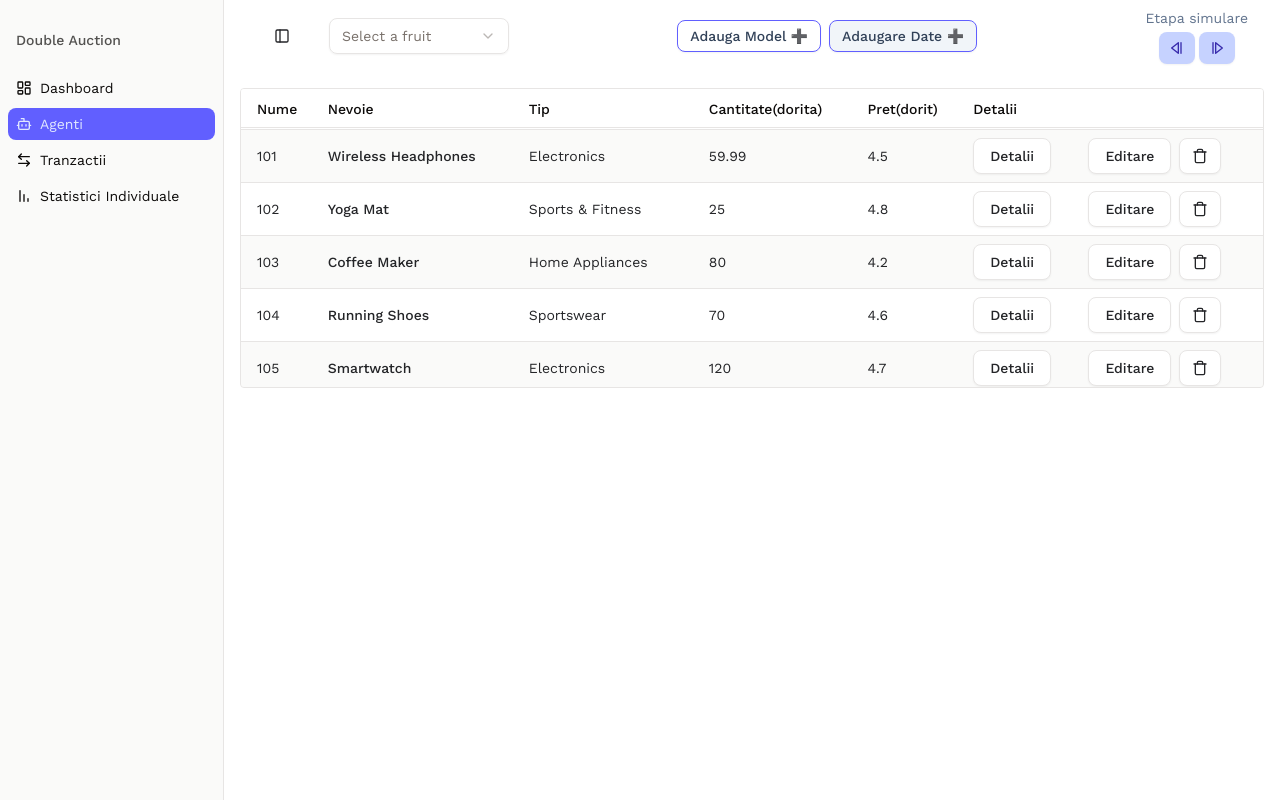
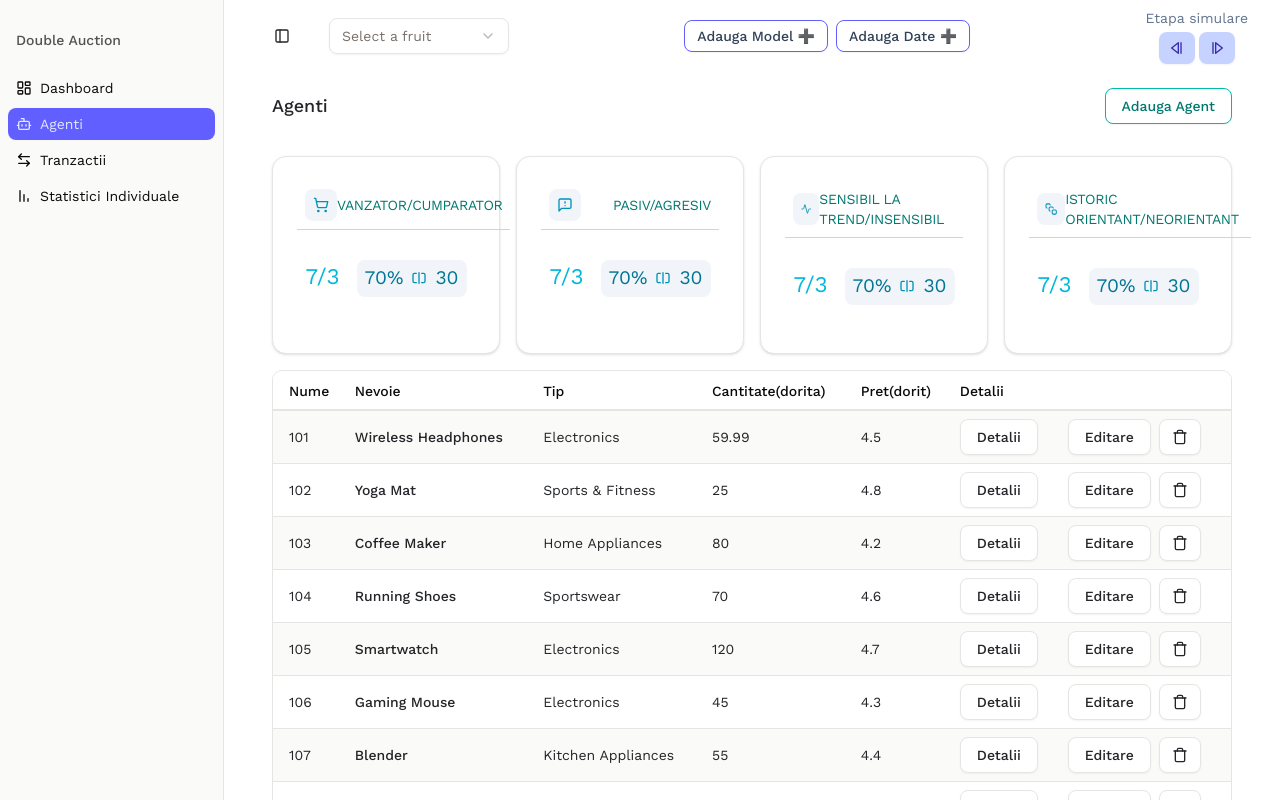
Before and after one commit to RobicaCodeaza/DoubleAuction-Ai, a React (Vite) app: page /agenti in a window 1280 px wide. Shown: the top 800 px of the page. Built offline with nearby package versions, Linux system fonts and the light colour scheme.

Commit message:
Feature/Agenti - Finished Design

```diff
--- /dev/null
+++ b/src/features/Agenti/ContentStatisticCardAgent.jsx
@@ -0,0 +1,20 @@
+import Icon from '@/ui/Icon'
+
+function ContentStatisticCardAgent({ IconStats, stat1, stat2 }) {
+    return (
+        <div className="flex justify-around">
+            <div className="text-[1.4rem] text-cyan-500">
+                {stat1}/{stat2}
+            </div>
+            <div className="flex items-center gap-2 rounded-md bg-slate-100 px-2 py-1 text-[1.2rem] text-cyan-700">
+                {(stat1 * 100) / (stat1 + stat2)}%{' '}
+                <Icon size="sm" otherClasses={'text-cyan-600'}>
+                    <IconStats></IconStats>
+                </Icon>{' '}
+                {(stat2 * 100) / (stat1 + stat2)}
+            </div>
+        </div>
+    )
+}
+
+export default ContentStatisticCardAgent
--- /dev/null
+++ b/src/features/Agenti/HeaderStatisticCardAgent.jsx
@@ -0,0 +1,20 @@
+import Icon from '@/ui/Icon'
+
+function HeaderStatisticCardAgent({ IconStats, title }) {
+    return (
+        <div className="flex w-full items-center justify-between border-b border-slate-300 px-2 py-2 text-sm">
+            <Icon
+                size="lg"
+                className="ml-2"
+                otherClasses="text-cyan-600 bg-slate-100 px-2 py-2 rounded-md"
+            >
+                <IconStats></IconStats>
+            </Icon>
+            <div className="text-sm tracking-tight text-teal-700 uppercase">
+                {title}
+            </div>
+        </div>
+    )
+}
+
+export default HeaderStatisticCardAgent
--- /dev/null
+++ b/src/features/Agenti/TableAgenti.jsx
@@ -0,0 +1,157 @@
+import {
+    Table,
+    TableBody,
+    TableCell,
+    TableHead,
+    TableHeader,
+    TableRow,
+} from '@/components/ui/table'
+import { DetaliiAgent } from './DetaliiAgent'
+import { EditareAgent } from './EditareAgent'
+import { StergereAgent } from './StergereAgent'
+
+const products = [
+    {
+        id: 101,
+        name: 'Wireless Headphones',
+        category: 'Electronics',
+        price: 59.99,
+        rating: 4.5,
+        stockQuantity: 120,
+        supplier: 'SoundTech Ltd',
+        dateAdded: '2024-01-15',
+    },
+    {
+        id: 102,
+        name: 'Yoga Mat',
+        category: 'Sports & Fitness',
+        price: 25.0,
+        rating: 4.8,
+        stockQuantity: 200,
+        supplier: 'FitGear Inc',
+        dateAdded: '2024-01-20',
+    },
+    {
+        id: 103,
+        name: 'Coffee Maker',
+        category: 'Home Appliances',
+        price: 80.0,
+        rating: 4.2,
+        stockQuantity: 80,
+        supplier: 'HomeBrew Supplies',
+        dateAdded: '2024-02-05',
+    },
+    {
+        id: 104,
+        name: 'Running Shoes',
+        category: 'Sportswear',
+        price: 70.0,
+        rating: 4.6,
+        stockQuantity: 150,
+        supplier: 'RunWell Co.',
+        dateAdded: '2024-03-15',
+    },
+    {
+        id: 105,
+        name: 'Smartwatch',
+        category: 'Electronics',
+        price: 120.0,
+        rating: 4.7,
+        stockQuantity: 60,
+        supplier: 'TechTime',
+        dateAdded: '2024-04-10',
+    },
+    {
+        id: 106,
+        name: 'Gaming Mouse',
+        category: 'Electronics',
+        price: 45.0,
+        rating: 4.3,
+        stockQuantity: 95,
+        supplier: 'GamePro Gear',
+        dateAdded: '2024-04-22',
+    },
+    {
+        id: 107,
+        name: 'Blender',
+        category: 'Kitchen Appliances',
+        price: 55.0,
+        rating: 4.4,
+        stockQuantity: 110,
+        supplier: 'KitchenEssentials',
+        dateAdded: '2024-05-05',
+    },
+    {
+        id: 108,
+        name: 'Electric Kettle',
+        category: 'Kitchen Appliances',
+        price: 30.0,
+        rating: 4.1,
+        stockQuantity: 130,
+        supplier: 'HomeEssentials',
+        dateAdded: '2024-05-18',
+    },
+    {
+        id: 109,
+        name: 'Office Chair',
+        category: 'Furniture',
+        price: 150.0,
+        rating: 4.6,
+        stockQuantity: 50,
+        supplier: 'FurniPro',
+        dateAdded: '2024-06-01',
+    },
+    {
+        id: 110,
+        name: 'LED Desk Lamp',
+        category: 'Lighting',
+        price: 20.0,
+        rating: 4.5,
+        stockQuantity: 210,
+        supplier: 'BrightLight',
+        dateAdded: '2024-06-10',
+    },
+]
+
+export default function TableAgenti() {
+    return (
+        <div className="tabland:[&>div]:max-h-[800px] tabport:[&>div]:max-h-[600px] phone:[&>div]:max-h-[400px] grid w-full [&>div]:max-h-[300px] [&>div]:rounded-lg [&>div]:border">
+            <Table>
+                <TableHeader>
+                    <TableRow className="sticky top-0 bg-white after:absolute after:inset-x-0 after:bottom-0 after:h-px after:bg-stone-200 after:content-[''] dark:bg-stone-950 dark:after:bg-stone-800 [&>*]:whitespace-nowrap">
+                        <TableHead className="pl-4">Nume</TableHead>
+                        <TableHead>Nevoie</TableHead>
+                        <TableHead>Tip</TableHead>
+                        <TableHead>Cantitate(dorita)</TableHead>
+                        <TableHead>Pret(dorit)</TableHead>
+                        <TableHead>Detalii</TableHead>
+                        <TableHead></TableHead>
+                    </TableRow>
+                </TableHeader>
+                <TableBody className="overflow-hidden">
+                    {products.map((product) => (
+                        <TableRow
+                            key={product.id}
+                            className="odd:bg-stone-100/50 dark:odd:bg-stone-800/50 [&>*]:whitespace-nowrap"
+                        >
+                            <TableCell className="pl-4">{product.id}</TableCell>
+                            <TableCell className="font-medium">
+                                {product.name}
+                            </TableCell>
+                            <TableCell>{product.category}</TableCell>
+                            <TableCell>{product.price}</TableCell>
+                            <TableCell>{product.rating}</TableCell>
+                            <TableCell>
+                                <DetaliiAgent></DetaliiAgent>
+                            </TableCell>
+                            <TableCell className={'flex gap-2'}>
+                                <EditareAgent></EditareAgent>
+                                <StergereAgent></StergereAgent>
+                            </TableCell>
+                        </TableRow>
+                    ))}
+                </TableBody>
+            </Table>
+        </div>
+    )
+}
--- a/src/pages/Agenti.jsx
+++ b/src/pages/Agenti.jsx
@@ -1,157 +1,93 @@
+import { Button } from '@/components/ui/button'
+import ContentStatisticCardAgent from '@/features/Agenti/ContentStatisticCardAgent'
+import HeaderStatisticCardAgent from '@/features/Agenti/HeaderStatisticCardAgent'
+import TableAgenti from '@/features/Agenti/TableAgenti'
+import StatisticCard from '@/ui/StatisticCard'
 import {
-    Table,
-    TableBody,
-    TableCell,
-    TableHead,
-    TableHeader,
-    TableRow,
-} from '@/components/ui/table'
-import { StergereAgent } from '@/features/Agenti/StergereAgent'
-import { EditareAgent } from '@/features/Agenti/EditareAgent'
-import { DetaliiAgent } from '@/features/Agenti/DetaliiAgent'
+    ShoppingCart,
+    SquareSplitHorizontal,
+    MessageSquareWarning,
+    Activity,
+    SquareStack,
+} from 'lucide-react'
 
-const products = [
-    {
-        id: 101,
-        name: 'Wireless Headphones',
-        category: 'Electronics',
-        price: 59.99,
-        rating: 4.5,
-        stockQuantity: 120,
-        supplier: 'SoundTech Ltd',
-        dateAdded: '2024-01-15',
-    },
-    {
-        id: 102,
-        name: 'Yoga Mat',
-        category: 'Sports & Fitness',
-        price: 25.0,
-        rating: 4.8,
-        stockQuantity: 200,
-        supplier: 'FitGear Inc',
-        dateAdded: '2024-01-20',
-    },
-    {
-        id: 103,
-        name: 'Coffee Maker',
-        category: 'Home Appliances',
-        price: 80.0,
-        rating: 4.2,
-        stockQuantity: 80,
-        supplier: 'HomeBrew Supplies',
-        dateAdded: '2024-02-05',
-    },
-    {
-        id: 104,
-        name: 'Running Shoes',
-        category: 'Sportswear',
-        price: 70.0,
-        rating: 4.6,
-        stockQuantity: 150,
-        supplier: 'RunWell Co.',
-        dateAdded: '2024-03-15',
-    },
-    {
-        id: 105,
-        name: 'Smartwatch',
-        category: 'Electronics',
-        price: 120.0,
-        rating: 4.7,
-        stockQuantity: 60,
-        supplier: 'TechTime',
-        dateAdded: '2024-04-10',
-    },
-    {
-        id: 106,
-        name: 'Gaming Mouse',
-        category: 'Electronics',
-        price: 45.0,
-        rating: 4.3,
-        stockQuantity: 95,
-        supplier: 'GamePro Gear',
-        dateAdded: '2024-04-22',
-    },
-    {
-        id: 107,
-        name: 'Blender',
-        category: 'Kitchen Appliances',
-        price: 55.0,
-        rating: 4.4,
-        stockQuantity: 110,
-        supplier: 'KitchenEssentials',
-        dateAdded: '2024-05-05',
-    },
-    {
-        id: 108,
-        name: 'Electric Kettle',
-        category: 'Kitchen Appliances',
-        price: 30.0,
-        rating: 4.1,
-        stockQuantity: 130,
-        supplier: 'HomeEssentials',
-        dateAdded: '2024-05-18',
-    },
-    {
-        id: 109,
-        name: 'Office Chair',
-        category: 'Furniture',
-        price: 150.0,
-        rating: 4.6,
-        stockQuantity: 50,
-        supplier: 'FurniPro',
-        dateAdded: '2024-06-01',
-    },
-    {
-        id: 110,
-        name: 'LED Desk Lamp',
-        category: 'Lighting',
-        price: 20.0,
-        rating: 4.5,
-        stockQuantity: 210,
-        supplier: 'BrightLight',
-        dateAdded: '2024-06-10',
-    },
-]
-
-export default function StickyHeaderTableDemo() {
+function Agenti() {
     return (
-        <div className="grid w-full [&>div]:max-h-[300px] [&>div]:rounded [&>div]:border">
-            <Table>
-                <TableHeader>
-                    <TableRow className="sticky top-0 bg-white after:absolute after:inset-x-0 after:bottom-0 after:h-px after:bg-stone-200 after:content-[''] dark:bg-stone-950 dark:after:bg-stone-800 [&>*]:whitespace-nowrap">
-                        <TableHead className="pl-4">Nume</TableHead>
-                        <TableHead>Nevoie</TableHead>
-                        <TableHead>Tip</TableHead>
-                        <TableHead>Cantitate(dorita)</TableHead>
-                        <TableHead>Pret(dorit)</TableHead>
-                        <TableHead>Detalii</TableHead>
-                        <TableHead></TableHead>
-                    </TableRow>
-                </TableHeader>
-                <TableBody className="overflow-hidden">
-                    {products.map((product) => (
-                        <TableRow
-                            key={product.id}
-                            className="odd:bg-stone-100/50 dark:odd:bg-stone-800/50 [&>*]:whitespace-nowrap"
-                        >
-                            <TableCell className="pl-4">{product.id}</TableCell>
-                            <TableCell className="font-medium">
-                                {product.name}
-                            </TableCell>
-                            <TableCell>{product.category}</TableCell>
-                            <TableCell>{product.price}</TableCell>
-                            <TableCell>{product.rating}</TableCell>
-                            <TableCell>
-                                <DetaliiAgent></DetaliiAgent>
-                            </TableCell>
-                            <TableCell className={'flex gap-2'}>
-                                <EditareAgent></EditareAgent>
-                                <StergereAgent></StergereAgent>
-                            </TableCell>
-                        </TableRow>
-                    ))}
-                </TableBody>
-            </Table>
+        <div className="tabland:px-8 flex flex-1 flex-col gap-4 px-4 py-4 pt-0">
+            <div className="mb-4 flex items-center justify-between">
+                <h2 className="text-lg font-medium">Agenti</h2>
+                <Button
+                    variant="outline"
+                    className="flex items-center gap-2 border border-teal-500 text-teal-700 hover:bg-teal-500 hover:text-white"
+                >
+                    Adauga Agent
+                </Button>
+            </div>
+            <div className="tabport:grid-cols-4 grid auto-rows-min grid-cols-2 gap-4">
+                <StatisticCard
+                    Header={
+                        <HeaderStatisticCardAgent
+                            IconStats={ShoppingCart}
+                            title={'Vanzator/Cumparator'}
+                        ></HeaderStatisticCardAgent>
+                    }
+                    Content={
+                        <ContentStatisticCardAgent
+                            IconStats={SquareSplitHorizontal}
+                            stat1={7}
+                            stat2={3}
+                        ></ContentStatisticCardAgent>
+                    }
+                ></StatisticCard>
+                <StatisticCard
+                    Header={
+                        <HeaderStatisticCardAgent
+                            IconStats={MessageSquareWarning}
+                            title={'Pasiv/Agresiv'}
+                        ></HeaderStatisticCardAgent>
+                    }
+                    Content={
+                        <ContentStatisticCardAgent
+                            IconStats={SquareSplitHorizontal}
+                            stat1={7}
+                            stat2={3}
+                        ></ContentStatisticCardAgent>
+                    }
+                ></StatisticCard>
+                <StatisticCard
+                    Header={
+                        <HeaderStatisticCardAgent
+                            IconStats={Activity}
+                            title={'Sensibil la trend/Insensibil'}
+                        ></HeaderStatisticCardAgent>
+                    }
+                    Content={
+                        <ContentStatisticCardAgent
+                            IconStats={SquareSplitHorizontal}
+                            stat1={7}
+                            stat2={3}
+                        ></ContentStatisticCardAgent>
+                    }
+                ></StatisticCard>
+                <StatisticCard
+                    Header={
+                        <HeaderStatisticCardAgent
+                            IconStats={SquareStack}
+                            title={'Istoric Orientant/Neorientant'}
+                        ></HeaderStatisticCardAgent>
+                    }
+                    Content={
+                        <ContentStatisticCardAgent
+                            IconStats={SquareSplitHorizontal}
+                            stat1={7}
+                            stat2={3}
+                        ></ContentStatisticCardAgent>
+                    }
+                ></StatisticCard>
+            </div>
+            <TableAgenti></TableAgenti>
         </div>
     )
 }
+
+export default Agenti
--- a/src/pages/Dashboard.jsx
+++ b/src/pages/Dashboard.jsx
@@ -2,7 +2,7 @@ import { DifFataDeEchilibru } from '@/features/Dashboard/DifFataDeEchilibru'
 import { EficientaAlocativa } from '@/features/Dashboard/EficientaAlocativa'
 import HeaderStatisticCard from '@/features/Dashboard/HeaderStatisticCard'
 import { RataTranzactionare } from '@/features/Dashboard/RataTranzactionare'
-import StatisticCard from '@/features/Dashboard/StatisticCard'
+import StatisticCard from '@/ui/StatisticCard'
 import { VolatilitatePreturi } from '@/features/Dashboard/VolatilitatePreturi'
 import {
     ArrowRightLeft,
--- a/src/ui/AppLayout.jsx
+++ b/src/ui/AppLayout.jsx
@@ -79,9 +79,9 @@ export default function AppLayout() {
                             ></CreateModel>
                             <Button
                                 size={'sm'}
-                                className="border border-indigo-500 bg-slate-100 text-slate-700 hover:bg-indigo-50 hover:text-slate-800"
+                                className="border border-indigo-500 bg-white text-slate-700 hover:bg-indigo-50 hover:text-slate-800 active:bg-indigo-100"
                             >
-                                Adaugare Date ➕
+                                Adauga Date ➕
                             </Button>
                         </div>
                         <div className="flex flex-col items-center gap-1">
```
Also changed, not shown: src/features/Agenti/DetaliiAgent.jsx (+0 -7 lines), src/ui/StatisticCard.jsx (renamed from src/features/Dashboard/StatisticCard.jsx).
